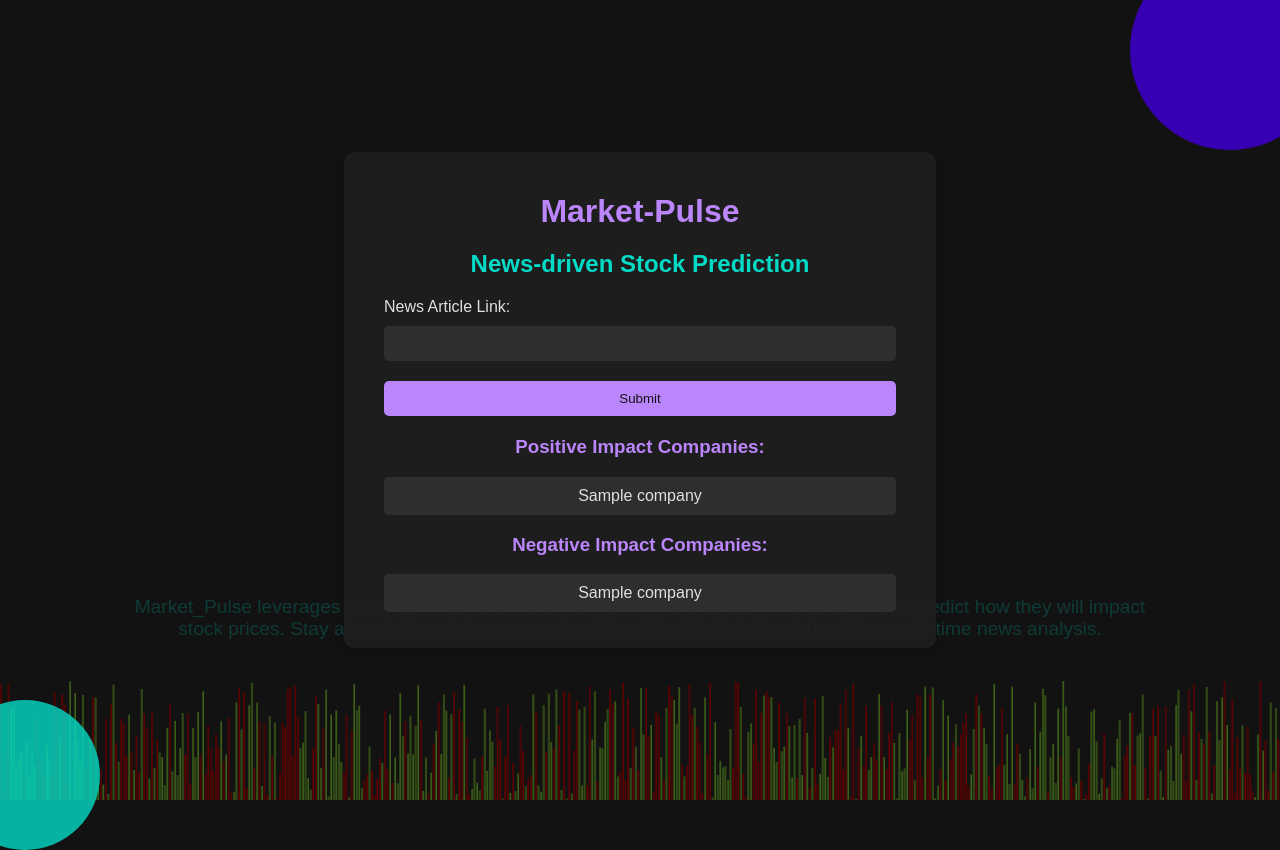
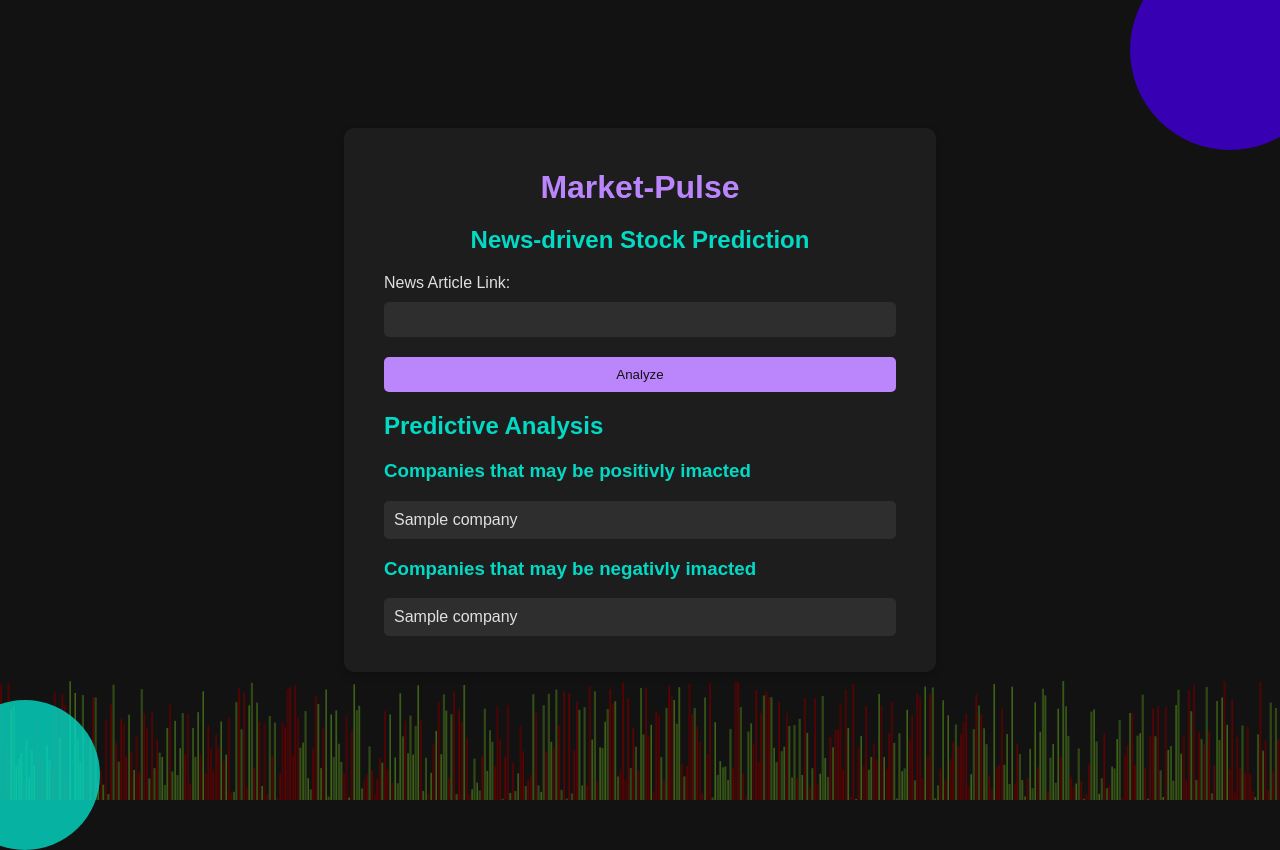
Before and after one commit to sohamyedgaonkar/market_pulse, a Flask app: template templates/index.html in a window 1280 px wide; the page is wider, and only the part inside the window is pictured. Run offline with Flask 3, Linux system fonts and the light colour scheme; the template is opened without the code that fills it: most values are stand-ins (such as "Sample title", 1, 10 or a date in 2020).

Commit message:
Update index.html

```diff
--- a/templates/index.html
+++ b/templates/index.html
@@ -104,20 +104,27 @@
             z-index: 0;
         }
         .results {
+            text-align: left;
             margin-top: 20px;
         }
         .results h3 {
-            color: #bb86fc;
+            color: #03dac5;
         }
         .results ul {
-            list-style-type: none;
+            list-style: none;
             padding: 0;
         }
-        .results li {
+        .results ul li {
             background-color: #2e2e2e;
-            margin: 5px 0;
             padding: 10px;
+            margin-bottom: 10px;
             border-radius: 5px;
+        }
+        .results li.positive {
+            border-color: #28a745;
+        }
+        .results li.negative {
+            border-color: #dc3545;
         }
     </style>
 </head>
@@ -128,40 +135,41 @@
     <div class="container">
         <h1>Market-Pulse</h1>
         <h2>News-driven Stock Prediction</h2>
-        <form action="/process" method="post">
+        <form action="/analyze" method="post">
             <label for="link">News Article Link:</label>
             <input type="text" id="link" name="link" required>
-            <button type="submit">Submit</button>
+            <button type="submit">Analyze</button>
         </form>
         {% if positive_companies or negative_companies %}
         <div class="results">
-            <h3>Positive Impact Companies:</h3>
+            <h2>Predictive Analysis</h2>
+            {% if positive_companies %}
+            <h3>Companies that may be positivly imacted</h3>
             <ul>
                 {% for company in positive_companies %}
-                <li>{{ company }}</li>
+                <li class="positive">{{ company }}</li>
                 {% endfor %}
             </ul>
-            <h3>Negative Impact Companies:</h3>
+            {% endif %}
+            {% if negative_companies %}
+            <h3>Companies that may be negativly imacted</h3>
             <ul>
                 {% for company in negative_companies %}
-                <li>{{ company }}</li>
+                <li class="negative">{{ company }}</li>
                 {% endfor %}
             </ul>
-        </div>
-        {% endif %}
-        {% if error %}
-        <div class="error">
-            <p>{{ error }}</p>
+            {% endif %}
         </div>
         {% endif %}
     </div>
-    <div class="background-description">
+    <!--<div class="background-description">
         Market_Pulse leverages advanced NLP and machine learning to analyze news articles and predict how they will impact stock prices. Stay ahead of market movements with actionable insights derived from real-time news analysis.
-    </div>
+    </div>-->
     <script>
         const canvas = document.getElementById('chartCanvas');
         const ctx = canvas.getContext('2d');
 
+        // Resize the canvas
         window.addEventListener('resize', resizeCanvas, false);
 
         function resizeCanvas() {
@@ -187,12 +195,14 @@
                 const x = i * candleWidth;
                 const y = height - candleHeight;
 
+                // Draw the wick
                 ctx.strokeStyle = color;
                 ctx.beginPath();
                 ctx.moveTo(x + candleWidth / 2, y);
                 ctx.lineTo(x + candleWidth / 2, height);
                 ctx.stroke();
 
+                // Draw the body
                 ctx.fillStyle = color;
                 ctx.fillRect(x, y, candleWidth - 2, candleHeight);
             }
```
